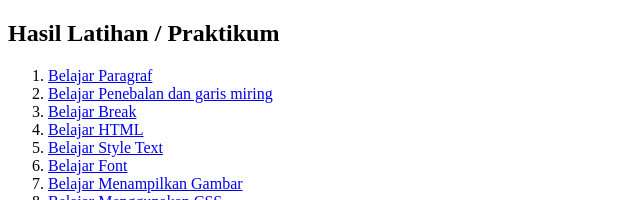
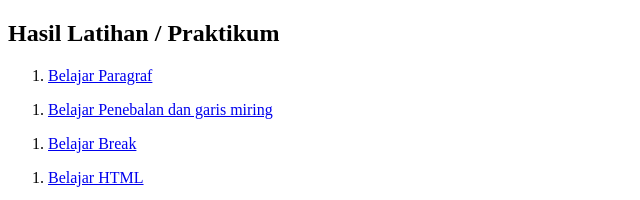
Before and after one commit to Sammuelt/sammuelt.github.io, a plain HTML site: page Index.html in a window 1280 px wide. Shown: the top 200 px of the page, without its empty margins (0-640 px from the left). Drawn offline with Linux system fonts and the light colour scheme.

Commit message:
Tugas Latihan 2

```diff
--- a/Index.html
+++ b/Index.html
@@ -10,9 +10,12 @@
     <h2>Hasil Latihan / Praktikum</h2>
     <ol>
         <li><a href="Tag Paragraf.html">Belajar Paragraf</a></li>
-        <li><a href="Tag Untuk Penebalan Dan Garis Miring.html">Belajar Penebalan dan garis miring</a></li>
-        <li><a href="Tag Break.html">Belajar Break</a></li>
-        <li><a href="Paragraf HTML.html">Belajar HTML</a></li>
+    </ol>
+       <ol> <li><a href="Tag Untuk Penebalan Dan Garis Miring.html">Belajar Penebalan dan garis miring</a></li>
+    </ol>
+     <ol> <li><a href="Tag Break.html">Belajar Break</a></li>
+        </ol>
+        <ol><li><a href="Paragraf HTML.html">Belajar HTML</a></li></ol>
         <li><a href="Mengatur Style Text Pada Halaman HTML.html">Belajar Style Text</a></li>
         <li><a href="Mengatur Font Pada Halaman HTML.html">Belajar Font</a></li>
         <li><a href="Menampilkan Gambar Pada Halaman HTML.html">Belajar Menampilkan Gambar</a></li>
@@ -33,6 +36,6 @@
         <li><a href="Atribut Width dan Height Dalam Tag.html">Belajar Membuat Atribut Width dan Height</a></li>
         <li><a href="Atribut SRC Dalam Tag.html">Belajar Membuat Atribut SRC Dalam Tag</a></li>
         <li><a href="Atribut ALT Dalam Tag.html">Belajar Membuat Atribut ALT Dalam Tag </a></li>
-    </ol>
+
 </body>
 </html>
```
